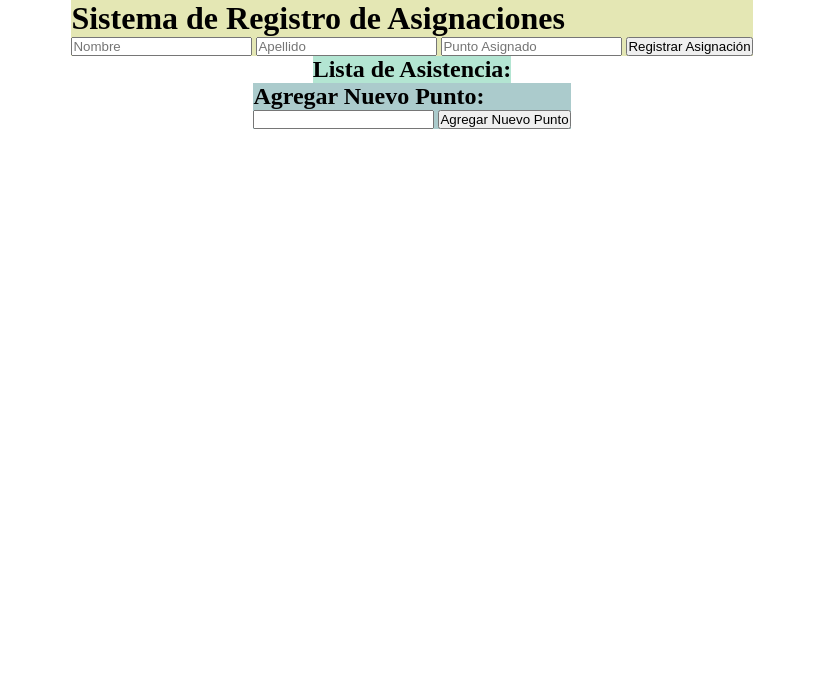
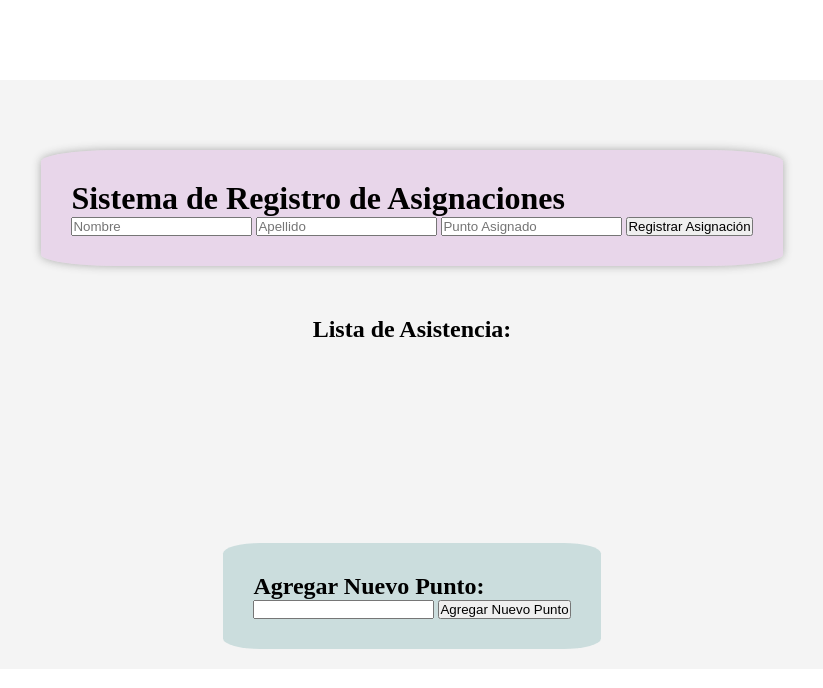
Before and after one commit to Rv2214/Asignaciones, a plain HTML site: page index.html in a window 1280 px wide. Shown: the whole page, without its empty margins (228-1051 px from the left). Drawn offline with Linux system fonts and the light colour scheme.

Commit message:
fixed style 0

```diff
--- a/style.css
+++ b/style.css
@@ -8,21 +8,37 @@
     background-color: #f0f0f0;
 }
 
+body {
+    display: flex;
+    justify-content: center;
+    align-items: center;
+    flex-wrap: wrap;
+}
+
 .main__inicio {
+    margin-top: 10vh;
     display: flex;
     align-items: center;
     justify-content: center;
     flex-direction: column;
+    background: rgba(200, 200, 200, 0.2); /* Tono grisáceo con opacidad */
+    backdrop-filter: blur(10px); /* Efecto de desenfoque en el fondo */
+    border-radius: 10px; /* Borde redondeado */
+    padding: 20px; /* Espacio interno */
 }
 
 .registrar__asignacion{
-    background-color: rgb(228, 231, 180);
+    background-color: rgba(212, 166, 218, 0.377);
+    border-radius: 10%;
+    box-shadow: 0px 0px 10px rgba(0, 0, 0, 0.3);
+    margin: 50px;
+    padding: 30px;
 }
 
-.lista__asistencia{
-    background-color: rgba(161, 223, 199, 0.801);
-}
 
 .agregar__punto{
-    background-color: rgb(171, 203, 204);
+    padding: 30px;
+    margin-top: 25vh;
+    background-color: rgba(171, 203, 204, 0.555);
+    border-radius: 10%;
 }
```
